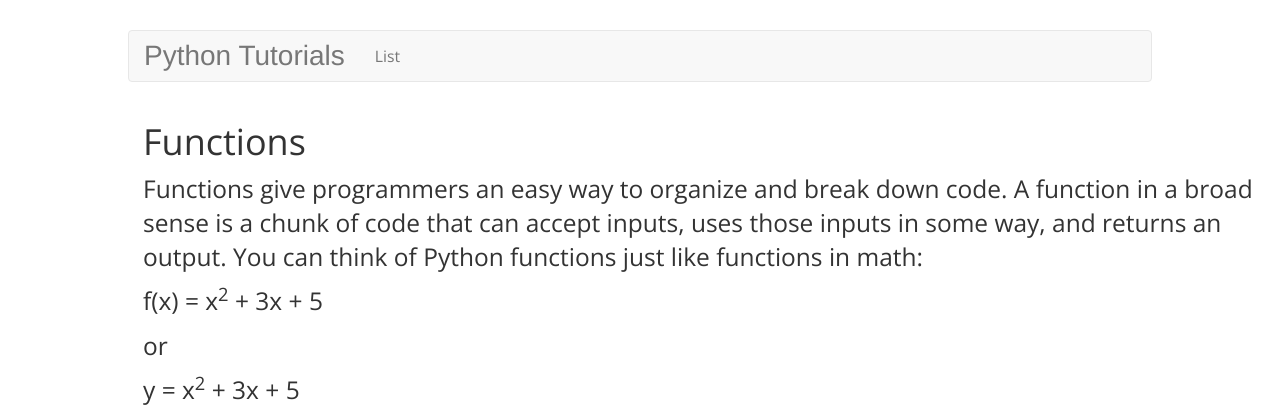
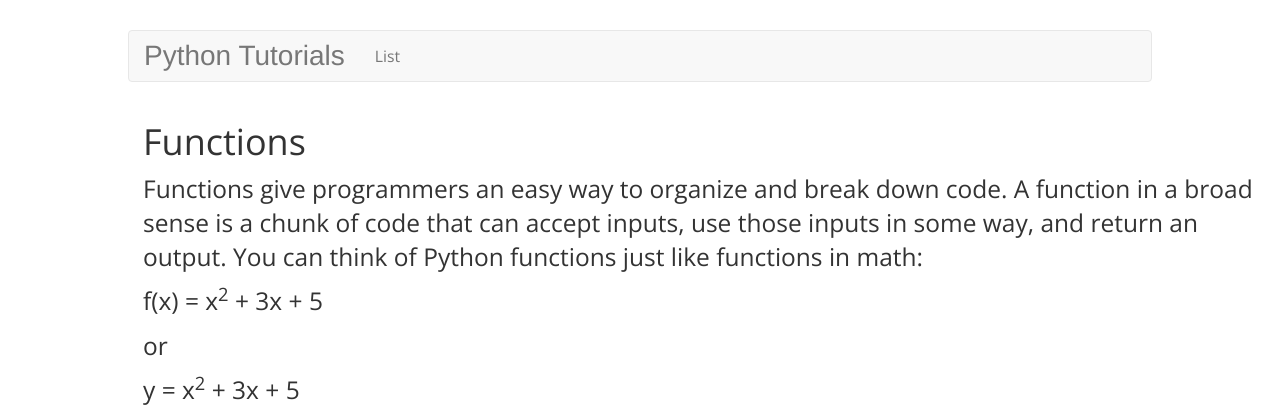
Before and after one commit to Luke-Jacobs/luke-jacobs.github.io, a Jekyll site: the page built from tutorials/functions.md, in a window 1280 px wide and 900 px high. Shown: the top 407 px of the window. Built offline with Jekyll 4.4.1, drawn with Linux system fonts in a browser that asks for light colours.

Commit message:
Rearrange

```diff
--- a/tutorials/functions.md
+++ b/tutorials/functions.md
@@ -1,13 +1,13 @@
 ---
 layout: lesson
-next: /tutorials/loops
-back: /tutorials/operators
+next: /tutorials/#
+back: /tutorials/loops
 title: Functions
 ---
 
 # Functions
 
-Functions give programmers an easy way to organize and break down code. A function in a broad sense is a chunk of code that can accept inputs, uses those inputs in some way, and returns an output. You can think of Python functions just like functions in math:
+Functions give programmers an easy way to organize and break down code. A function in a broad sense is a chunk of code that can accept inputs, use those inputs in some way, and return an output. You can think of Python functions just like functions in math:
 
 f(x) = x<sup>2</sup> + 3x + 5
 
```
Also changed, not shown: tutorials/loops.md (+1 -1 lines), tutorials/operators.md (+1 -1 lines), tutorials/strings.md (+1 -1 lines), tutorials/conditionals.md (added).
